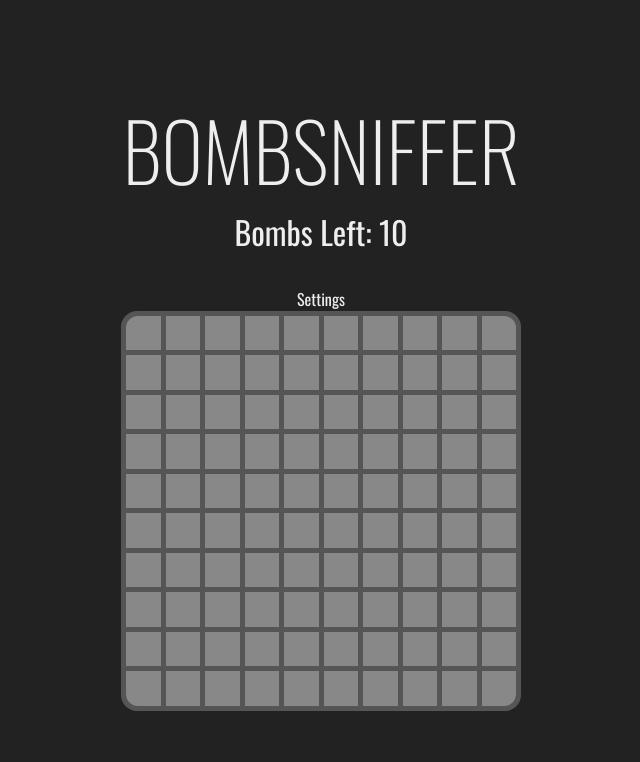
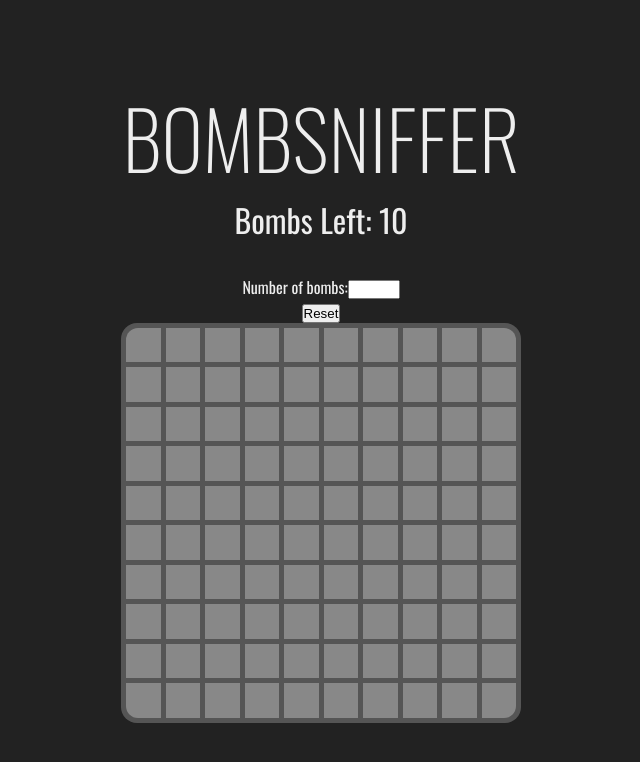
Before and after one commit to Tjklimoski/bombsniffer, a React (Vite) app: page / in a window 1280 px wide. Shown: the top 762 px of the page, without its empty margins (319-959 px from the left). Built offline with nearby package versions, Linux system fonts and the light colour scheme.

Commit message:
Layout HTML for Settings

```diff
--- a/src/components/Settings.jsx
+++ b/src/components/Settings.jsx
@@ -1,7 +1,32 @@
 import PropTypes from "prop-types";
 
 export default function Settings({ resetBoard }) {
-  return <div>Settings</div>;
+  return (
+    <form>
+      <div>
+        <label htmlFor="bombCount">Number of bombs:</label>
+        <input
+          type="number"
+          id="bombCount"
+          name="bombCount"
+          min="2"
+          max="99"
+          step="1"
+          list="defaultBombCounts"
+          required
+        />
+        <datalist id="defaultBombCounts">
+          <option value="2" />
+          <option value="5" />
+          <option value="10" />
+          <option value="20" />
+          <option value="50" />
+          <option value="99" />
+        </datalist>
+      </div>
+      <button type="submit">Reset</button>
+    </form>
+  );
 }
 
 Settings.propTypes = {
```
